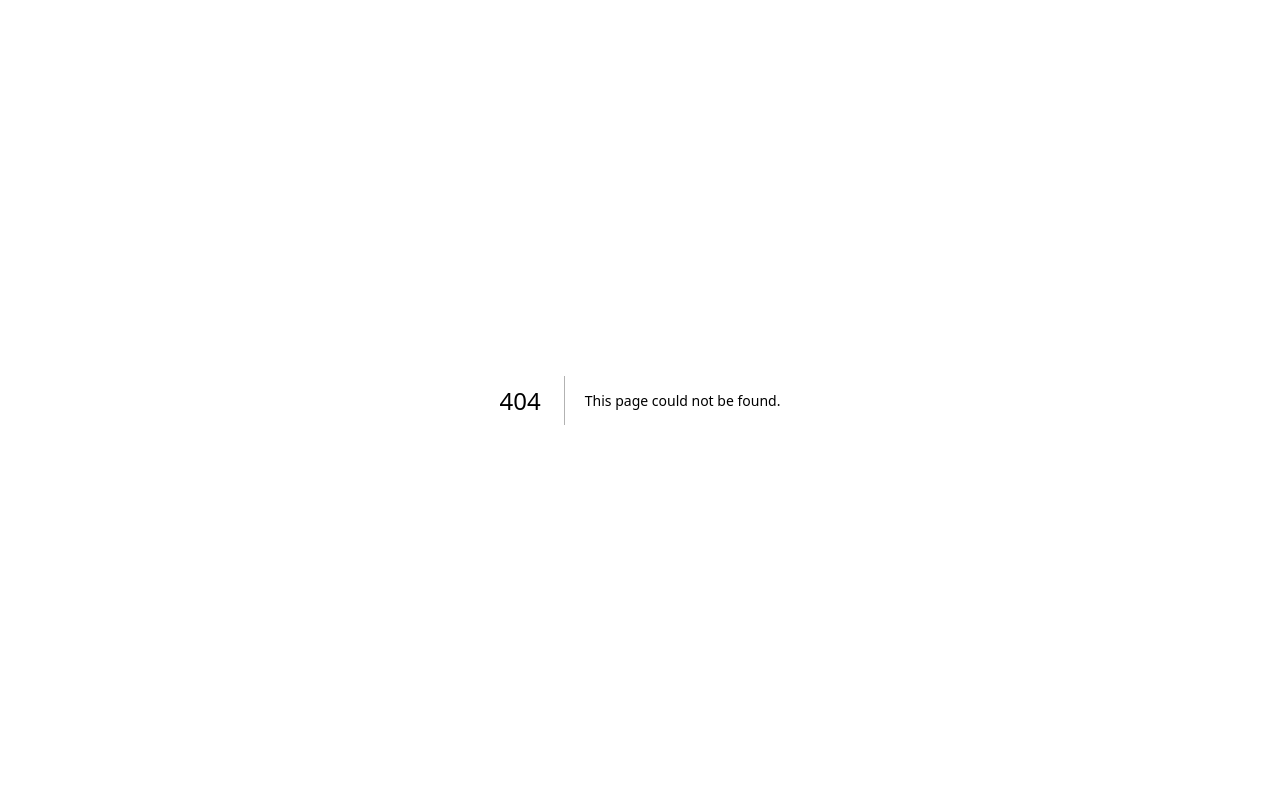
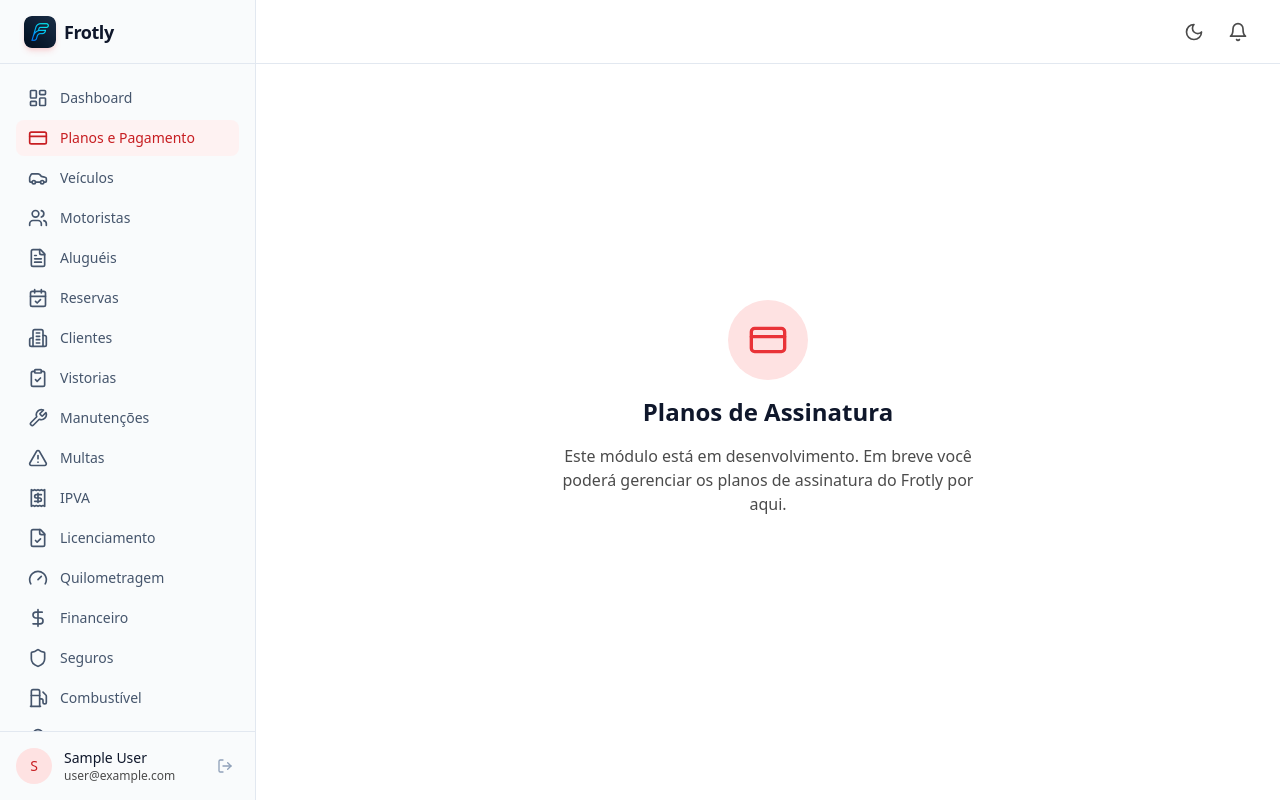
Before and after one commit to luizmagacho/frotly-frontend, a Next.js app: page /planos in a window 1280 px wide. Before the commit this address had no page. Built offline with nearby package versions, Linux system fonts and the light colour scheme; no server answers; sample sign-in values are in the browser's storage.

Commit message:
feat(frontend): add placeholder planos page to fix prefetch 404s

```diff
--- /dev/null
+++ b/app/(dashboard)/planos/page.tsx
@@ -0,0 +1,15 @@
+import { CreditCard } from 'lucide-react';
+
+export default function PlanosPage() {
+  return (
+    <div className="flex h-[80vh] flex-col items-center justify-center space-y-4 text-center">
+      <div className="flex h-20 w-20 items-center justify-center rounded-full bg-blue-100 dark:bg-blue-900/30">
+        <CreditCard className="h-10 w-10 text-blue-600 dark:text-blue-400" />
+      </div>
+      <h1 className="text-2xl font-bold text-slate-900 dark:text-white">Planos de Assinatura</h1>
+      <p className="max-w-md text-slate-500">
+        Este módulo está em desenvolvimento. Em breve você poderá gerenciar os planos de assinatura do Frotly por aqui.
+      </p>
+    </div>
+  );
+}
```
